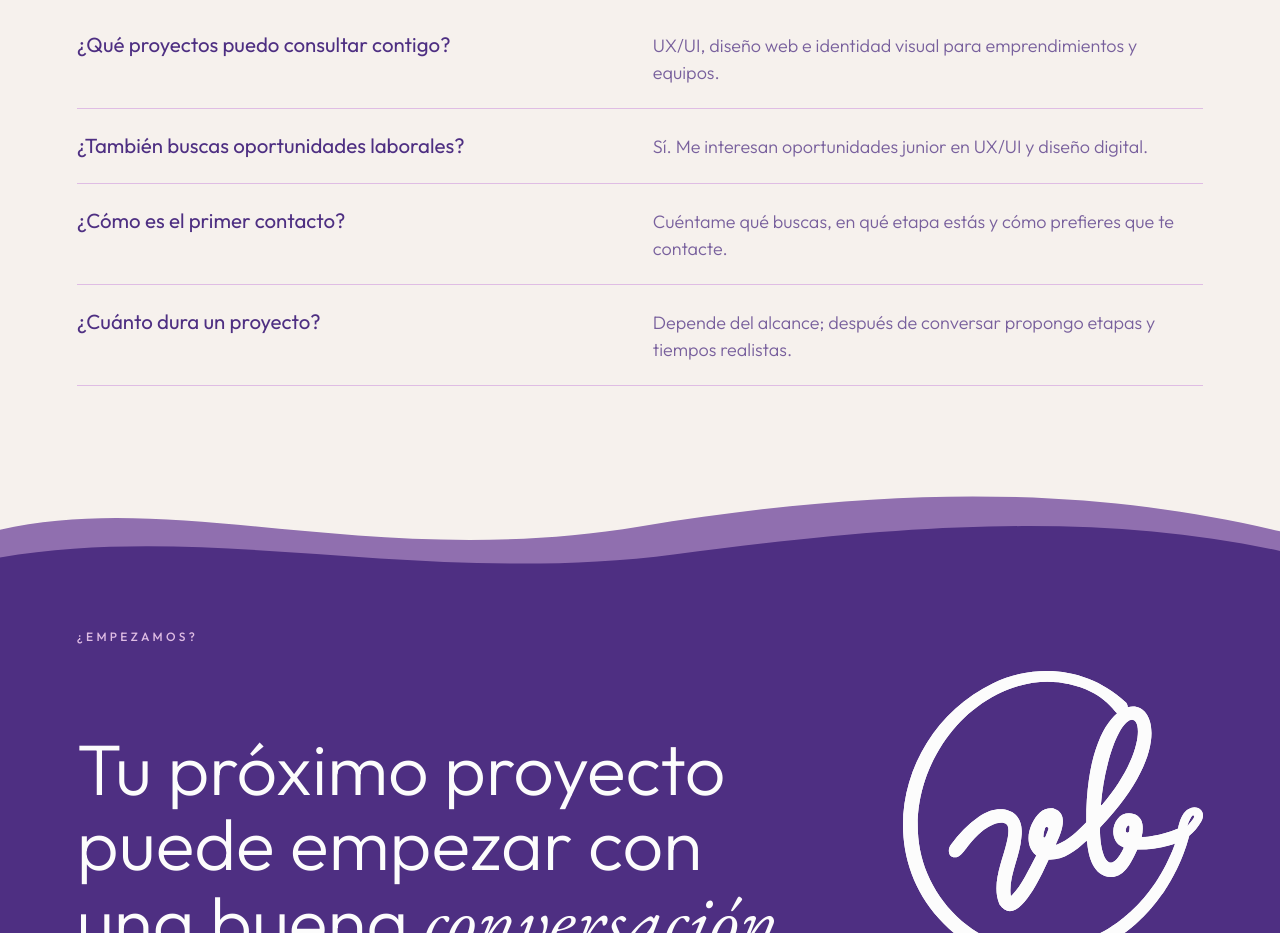
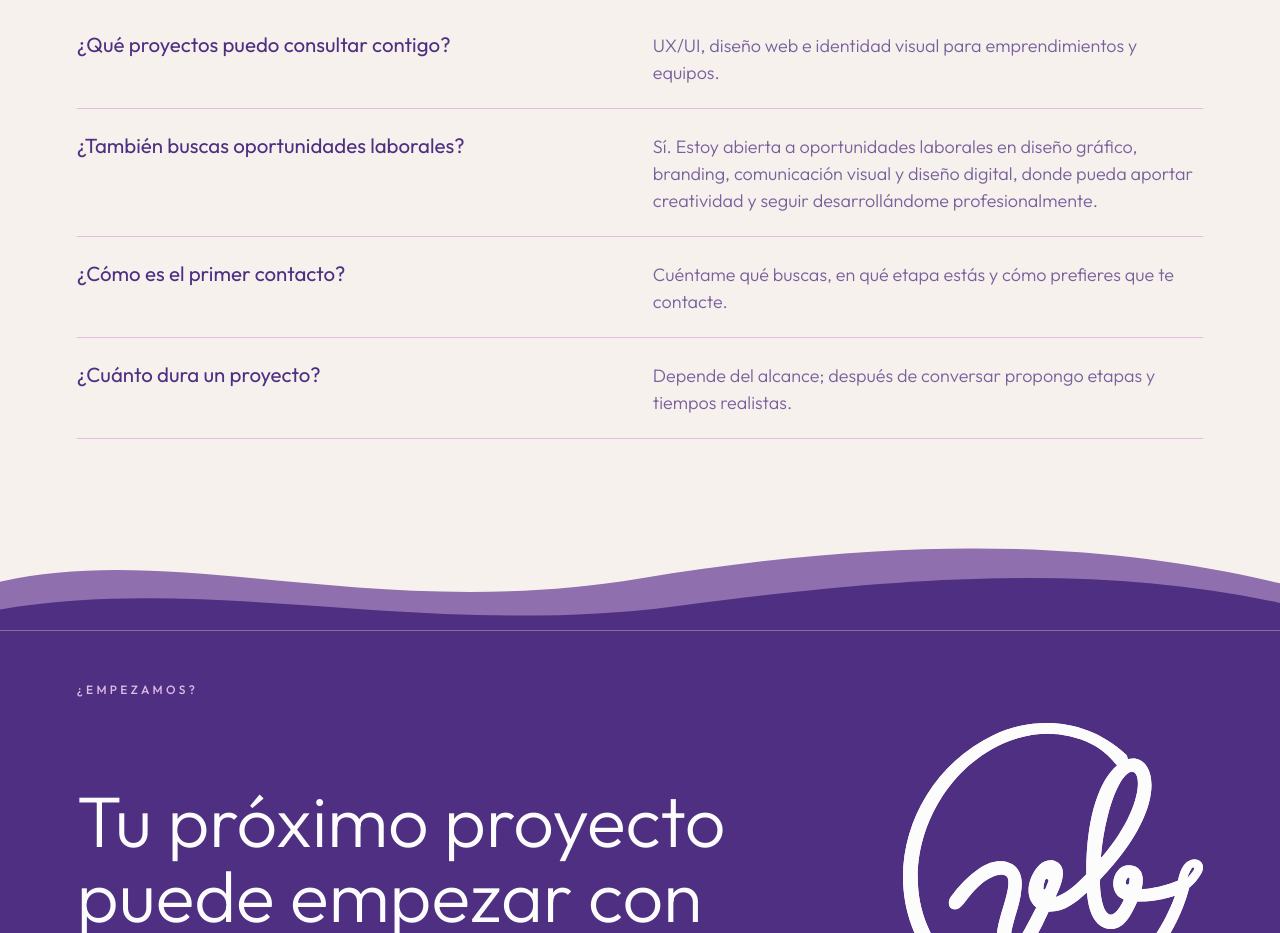
Before and after one commit to Valebon93/portfolio, a plain HTML site: page index.html in a window 1280 px wide. Shown: the part 9200-10133 px from the top of the page. Drawn offline with nearby package versions, Linux system fonts and the light colour scheme.

Commit message:
FAQ: oportunidades laborales
Co-Authored-By: Claude Opus 5.5 <noreply@anthropic.com>
Claude-Session: https://claude.ai/code/session_01Gh7ZLRqE2Ad3RiSgF8xB6H

```diff
--- a/index.html
+++ b/index.html
@@ -514,7 +514,7 @@ footer{background:var(--violeta);color:var(--lila);display:flex;justify-content:
     <div class="sec-head"><h2 class="sec-title" id="faq">Antes de <em>empezar</em></h2><span class="label">Preguntas frecuentes</span></div>
     <ul class="faq">
       <li data-r><h3>¿Qué proyectos puedo consultar contigo?</h3><p>UX/UI, diseño web e identidad visual para emprendimientos y equipos.</p></li>
-      <li data-r><h3>¿También buscas oportunidades laborales?</h3><p>Sí. Me interesan oportunidades junior en UX/UI y diseño digital.</p></li>
+      <li data-r><h3>¿También buscas oportunidades laborales?</h3><p>Sí. Estoy abierta a oportunidades laborales en diseño gráfico, branding, comunicación visual y diseño digital, donde pueda aportar creatividad y seguir desarrollándome profesionalmente.</p></li>
       <li data-r><h3>¿Cómo es el primer contacto?</h3><p>Cuéntame qué buscas, en qué etapa estás y cómo prefieres que te contacte.</p></li>
       <li data-r><h3>¿Cuánto dura un proyecto?</h3><p>Depende del alcance; después de conversar propongo etapas y tiempos realistas.</p></li>
     </ul>
```
